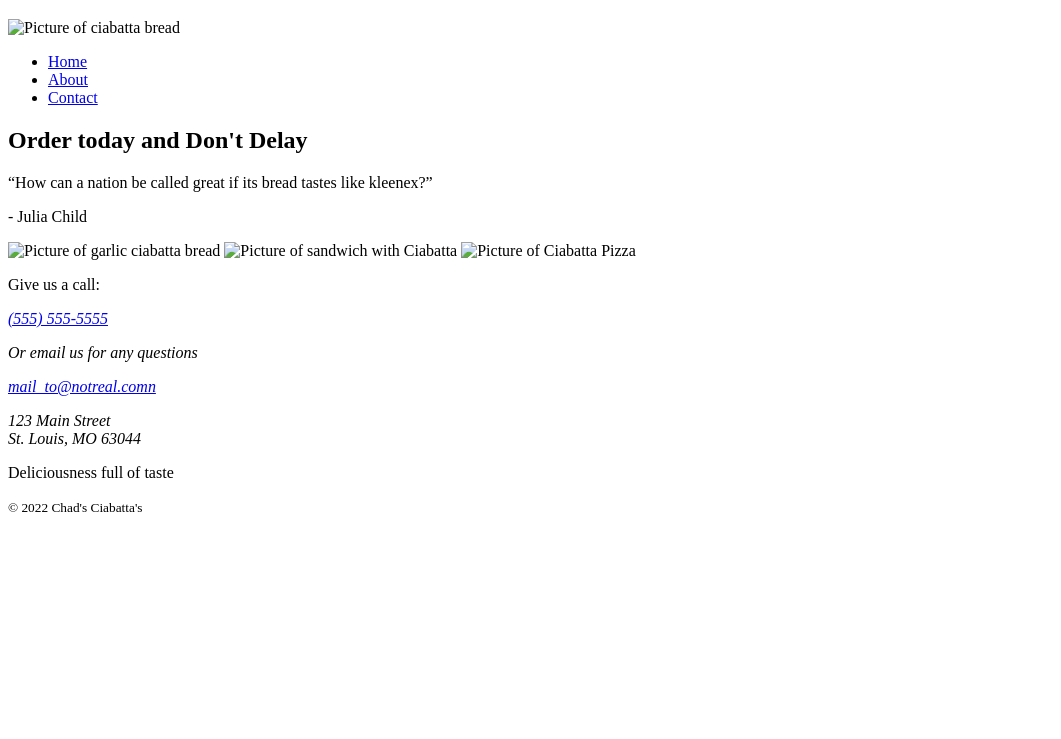
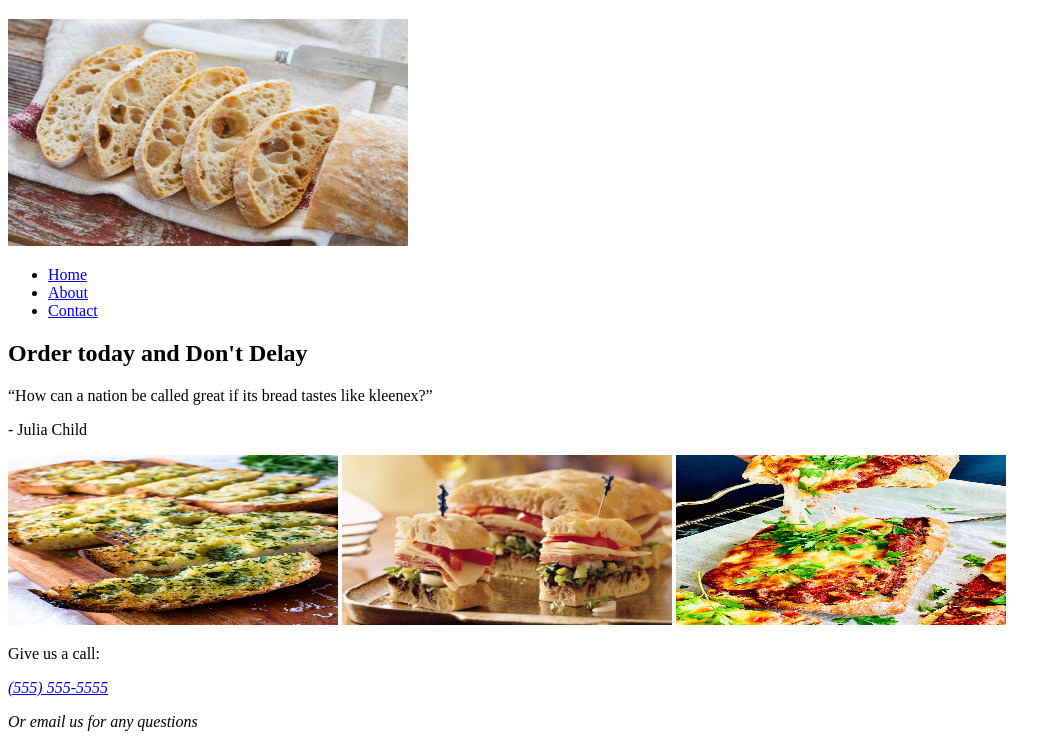
Before and after one commit to KelliLil/FakeBusiness, a plain HTML site: page index.html in a window 1280 px wide. Shown: the part 61-800 px from the top of the page, without its empty margins (0-1061 px from the left). Drawn offline with Linux system fonts and the light colour scheme.

Commit message:
Fix broken images

```diff
--- a/index.html
+++ b/index.html
@@ -10,7 +10,7 @@
     <header>
         <div>
     <h1>Chad's Ciabattas</h1>
-    <img src="./ciabatta.jpg" alt="Picture of ciabatta bread" width="400" height="227">
+    <img src="./images/ciabatta.jpg" alt="Picture of ciabatta bread" width="400" height="227">
 </div>
 </header>
     <nav>
@@ -27,12 +27,11 @@
     </p>
     <h2>Order today and Don't Delay</h2>
     <p>
-<p>
     <q>How can a nation be called great if its bread tastes like kleenex?</q>
     <p>- Julia Child</p>
-    <img src="./ciabattagarlic.jpg" alt="Picture of garlic ciabatta bread" width="330" height ="170">
-    <img src="./ciabattasandwich.jpg" alt="Picture of sandwich with Ciabatta" width="330" height="170">
-    <img src="./ciabattapizza.jpg" alt="Picture of Ciabatta Pizza" width="330" height="170">
+    <img src="./images/ciabattagarlic.jpg" alt="Picture of garlic ciabatta bread" width="330" height ="170">
+    <img src="./images/ciabattasandwich.jpg" alt="Picture of sandwich with Ciabatta" width="330" height="170">
+    <img src="./images/ciabattapizza.jpg" alt="Picture of Ciabatta Pizza" width="330" height="170">
 
 </main>
 </p>
```
